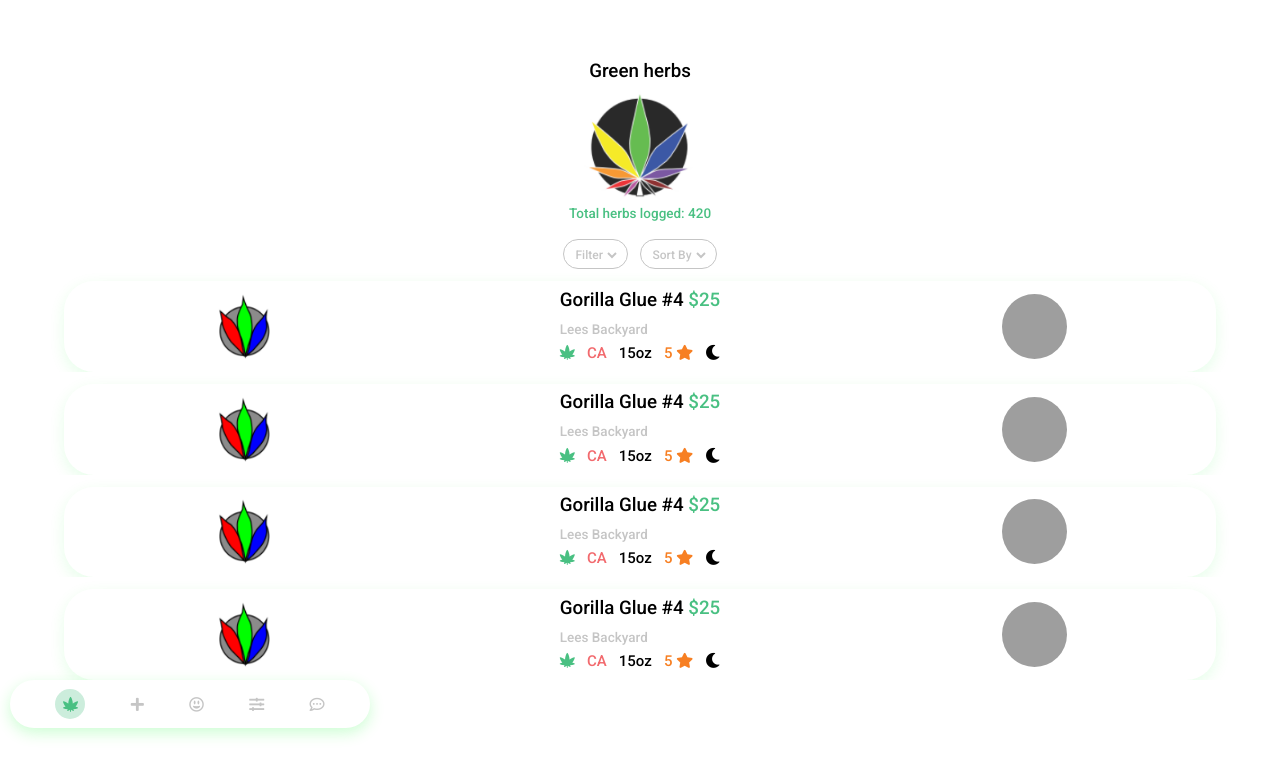
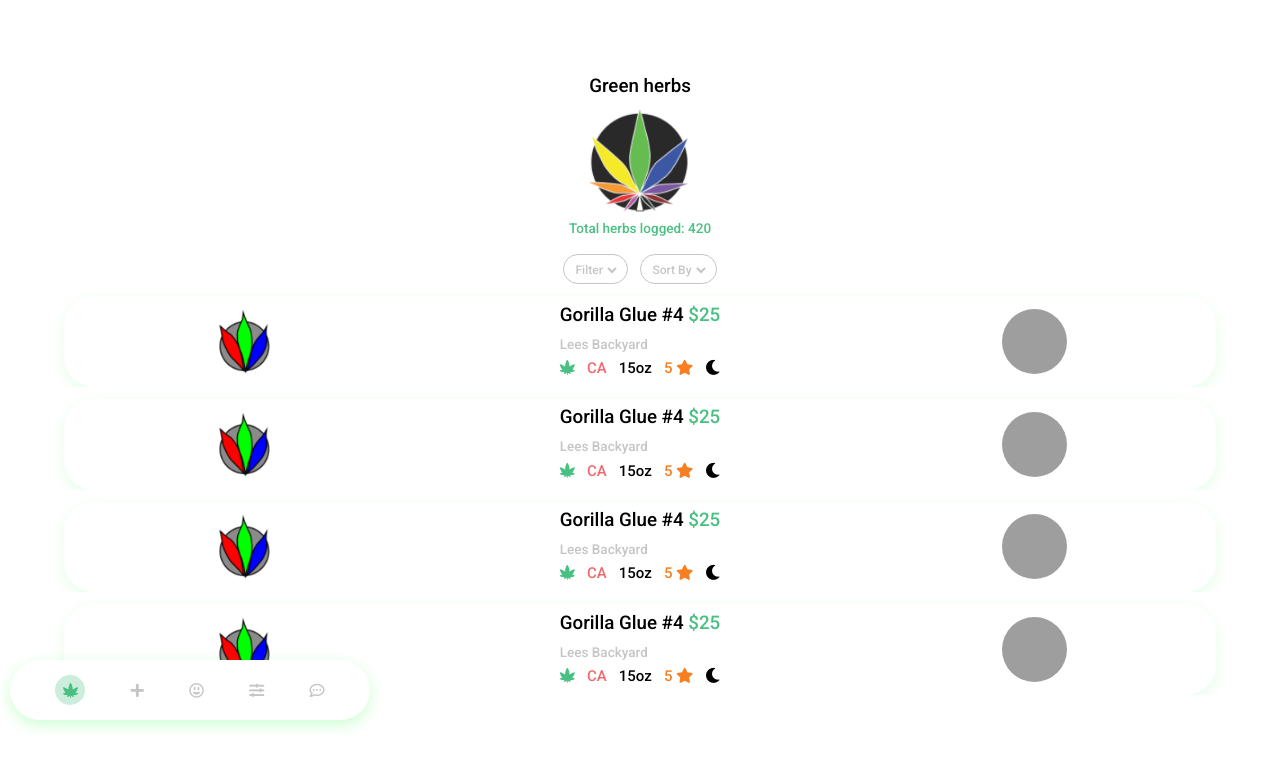
Before and after one commit to IamChetang/Mob-application, a plain HTML site: page index.html in a window 1280 px wide. Drawn offline with nearby package versions, Linux system fonts and the light colour scheme; grey boxes are pictures that could not be loaded.

Commit message:
footer done

```diff
--- a/Styles/style.css
+++ b/Styles/style.css
@@ -97,7 +97,7 @@ header .search {
   flex-direction: column;
   justify-content: center;
   align-items: center;
-  padding-top: 4rem;
+  padding-top: 5rem;
 }
 .hero-image {
   width: 7.5rem;
@@ -233,7 +233,7 @@ a {
 footer {
   z-index: 1000;
   position: fixed;
-  top: 680px;
+  top: 660px;
   left: 10px;
   scroll-behavior: none;
   overflow-y: none;
@@ -241,11 +241,10 @@ footer {
   justify-content: space-evenly;
   align-items: center;
   min-width: var(--min-width);
-  height: 3.2em;
-  border-radius: 25px;
+  height: 4em;
+  border-radius: 35px;
   display: flex;
   box-shadow: var(--dark-shadow);
-  padding: 1rem 0;
   color: var(--clr-grey);
   background-color: white;
 }
```
